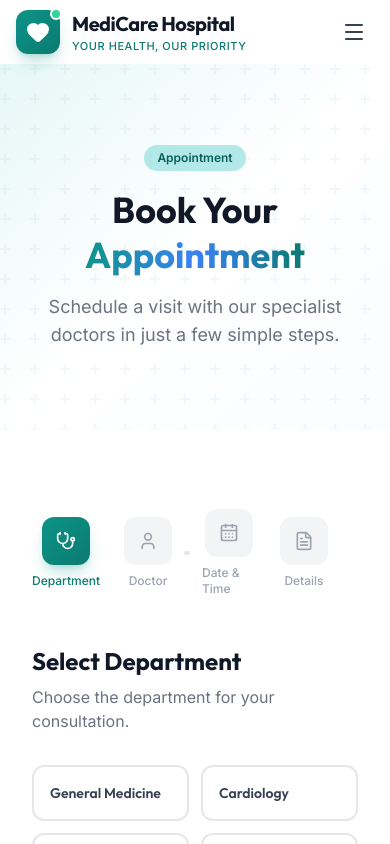
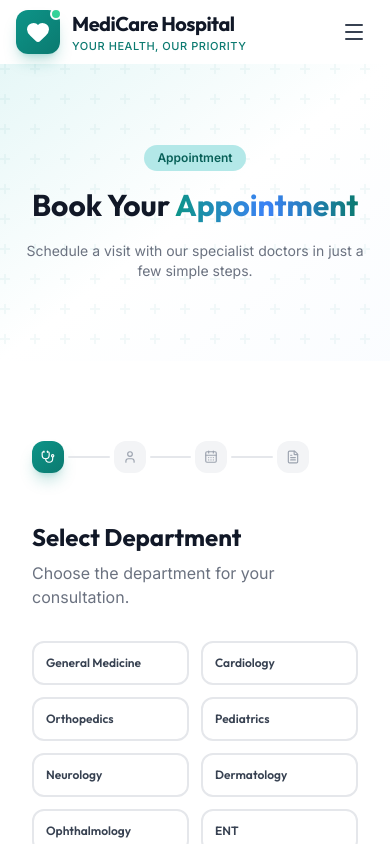
Before and after one commit to prathameshgiri/HospitalWebsite, a React (Vite) app: page /appointment in a window 390 px wide. Shown: the top 844 px of the page. Built offline with nearby package versions, Linux system fonts and the light colour scheme.

Commit message:
style: make appointment page fully mobile responsive

```diff
--- a/src/pages/public/AppointmentPage.jsx
+++ b/src/pages/public/AppointmentPage.jsx
@@ -93,10 +93,10 @@ export default function AppointmentPage() {
         <div className="absolute inset-0 bg-hero-pattern"></div>
         <div className="container mx-auto px-4 md:px-6 relative z-10 text-center">
           <Badge className="mb-4">Appointment</Badge>
-          <h1 className="text-4xl md:text-5xl font-bold font-display text-gray-900 leading-tight">
+          <h1 className="text-3xl md:text-5xl font-bold font-display text-gray-900 leading-tight">
             Book Your <span className="gradient-text">Appointment</span>
           </h1>
-          <p className="text-lg text-gray-500 mt-4 max-w-xl mx-auto">
+          <p className="text-sm md:text-lg text-gray-500 mt-4 max-w-xl mx-auto">
             Schedule a visit with our specialist doctors in just a few simple steps.
           </p>
         </div>
@@ -110,25 +110,25 @@ export default function AppointmentPage() {
             {steps.map((step, i) => (
               <div key={step.id} className="flex items-center flex-1">
                 <div className="flex flex-col items-center">
-                  <div className={`w-12 h-12 rounded-xl flex items-center justify-center font-bold text-sm transition-all duration-300 ${
+                  <div className={`w-8 h-8 md:w-12 md:h-12 rounded-lg md:rounded-xl flex items-center justify-center font-bold text-sm transition-all duration-300 ${
                     currentStep >= step.id
                       ? "bg-gradient-to-br from-medical-500 to-medical-600 text-white shadow-lg shadow-medical-500/25"
                       : "bg-gray-100 text-gray-400"
                   }`}>
                     {currentStep > step.id ? (
-                      <CheckCircle className="w-6 h-6" />
+                      <CheckCircle className="w-4 h-4 md:w-6 md:h-6" />
                     ) : (
-                      <step.icon className="w-5 h-5" />
+                      <step.icon className="w-3.5 h-3.5 md:w-5 md:h-5" />
                     )}
                   </div>
-                  <span className={`text-xs mt-2 font-medium ${
+                  <span className={`text-[10px] md:text-xs mt-1 md:mt-2 font-medium hidden sm:block ${
                     currentStep >= step.id ? "text-medical-600" : "text-gray-400"
                   }`}>
                     {step.title}
                   </span>
                 </div>
                 {i < steps.length - 1 && (
-                  <div className={`flex-1 h-1 mx-3 rounded-full transition-all duration-500 ${
+                  <div className={`flex-1 h-0.5 md:h-1 mx-1 md:mx-3 rounded-full transition-all duration-500 ${
                     currentStep > step.id ? "bg-medical-500" : "bg-gray-200"
                   }`}></div>
                 )}
@@ -149,13 +149,13 @@ export default function AppointmentPage() {
                       key={dept.id}
                       type="button"
                       onClick={() => handleChange("department", dept.name)}
-                      className={`p-4 rounded-xl border-2 text-left transition-all duration-200 ${
+                      className={`p-3 md:p-4 rounded-xl border-2 text-left transition-all duration-200 ${
                         formData.department === dept.name
                           ? "border-medical-500 bg-medical-50 shadow-lg shadow-medical-500/10"
                           : "border-gray-200 hover:border-gray-300 hover:bg-gray-50"
                       }`}
                     >
-                      <h4 className={`font-semibold text-sm ${
+                      <h4 className={`font-semibold text-xs md:text-sm ${
                         formData.department === dept.name ? "text-medical-600" : "text-gray-700"
                       }`}>
                         {dept.name}
@@ -189,22 +189,22 @@ export default function AppointmentPage() {
                       key={doc.id}
                       type="button"
                       onClick={() => handleChange("doctor", doc.name)}
-                      className={`w-full p-4 rounded-xl border-2 text-left transition-all duration-200 flex items-center gap-4 ${
+                      className={`w-full p-3 md:p-4 rounded-xl border-2 text-left transition-all duration-200 flex items-center gap-3 md:gap-4 ${
                         formData.doctor === doc.name
                           ? "border-medical-500 bg-medical-50"
                           : "border-gray-200 hover:border-gray-300"
                       }`}
                     >
-                      <div className="w-12 h-12 rounded-full bg-gradient-to-br from-medical-400 to-medical-600 flex items-center justify-center text-white font-bold shrink-0">
+                      <div className="w-10 h-10 md:w-12 md:h-12 rounded-full bg-gradient-to-br from-medical-400 to-medical-600 flex items-center justify-center text-white font-bold shrink-0 text-xs md:text-base">
                         {doc.name.split(" ").slice(1).map(n => n[0]).join("")}
                       </div>
-                      <div>
-                        <h4 className="font-semibold text-gray-700">{doc.name}</h4>
-                        <p className="text-gray-400 text-sm">{doc.specialization} · {doc.experience}</p>
+                      <div className="flex-1 min-w-0">
+                        <h4 className="font-semibold text-gray-700 text-sm md:text-base truncate">{doc.name}</h4>
+                        <p className="text-gray-400 text-xs md:text-sm truncate">{doc.specialization} · {doc.experience}</p>
                       </div>
-                      <div className="ml-auto flex items-center gap-1">
-                        <span className="text-yellow-500">★</span>
-                        <span className="font-semibold text-sm">{doc.rating}</span>
+                      <div className="ml-auto flex items-center gap-1 shrink-0">
+                        <span className="text-yellow-500 text-xs md:text-sm">★</span>
+                        <span className="font-semibold text-xs md:text-sm">{doc.rating}</span>
                       </div>
                     </button>
                   ))}
@@ -236,13 +236,13 @@ export default function AppointmentPage() {
                       <Clock className="w-4 h-4 inline mr-2" />
                       Available Time Slots
                     </label>
-                    <div className="grid grid-cols-4 gap-2">
+                    <div className="grid grid-cols-2 sm:grid-cols-3 md:grid-cols-4 gap-2 md:gap-3">
                       {timeSlots.map((slot) => (
                         <button
                           key={slot}
                           type="button"
                           onClick={() => handleChange("time", slot)}
-                          className={`py-3 px-2 rounded-lg text-sm font-medium transition-all duration-200 ${
+                          className={`py-2 md:py-3 px-1 md:px-2 rounded-lg text-xs md:text-sm font-medium transition-all duration-200 ${
                             formData.time === slot
                               ? "bg-medical-500 text-white shadow-lg shadow-medical-500/25"
                               : "bg-gray-100 text-gray-600 hover:bg-gray-200"
```
